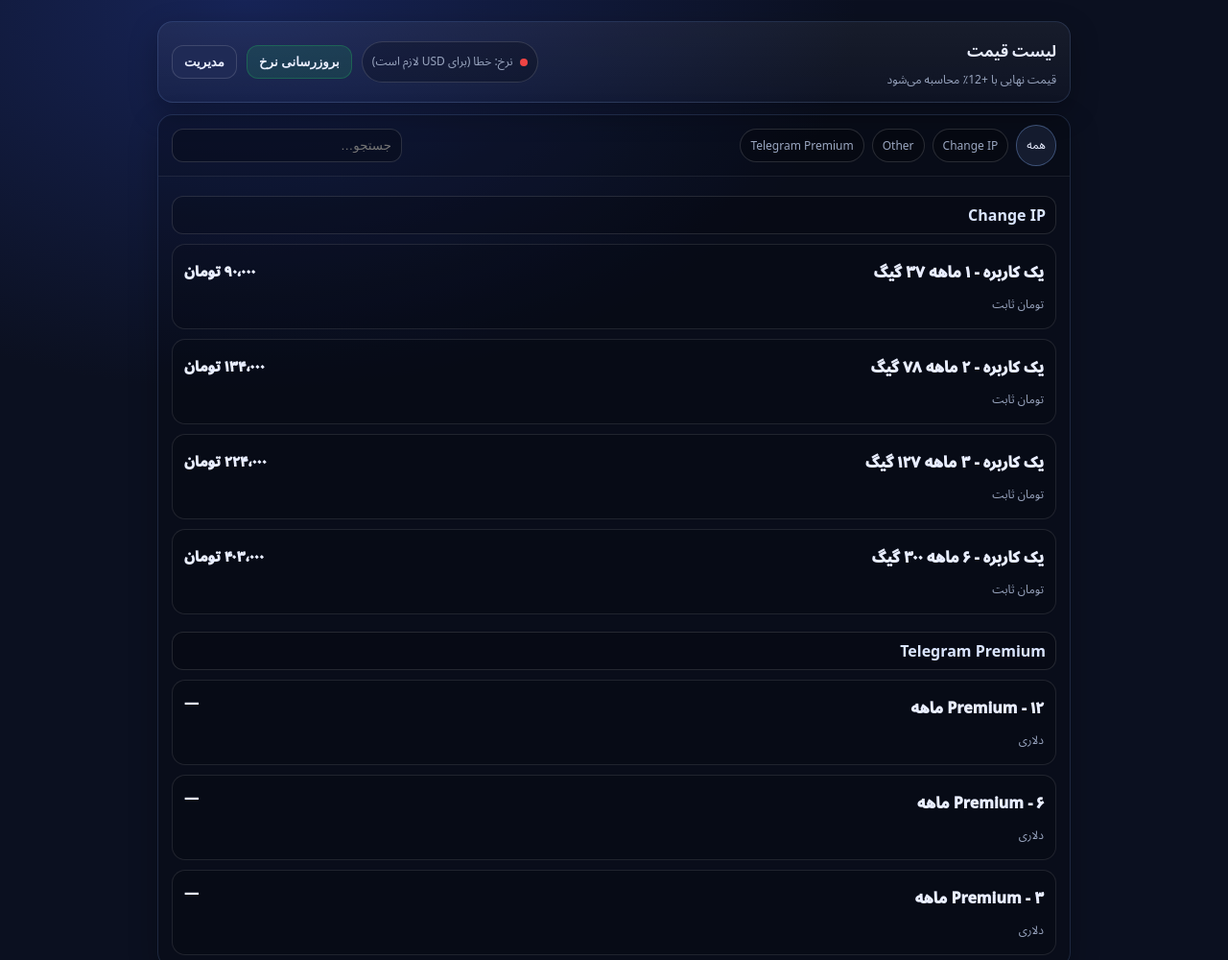
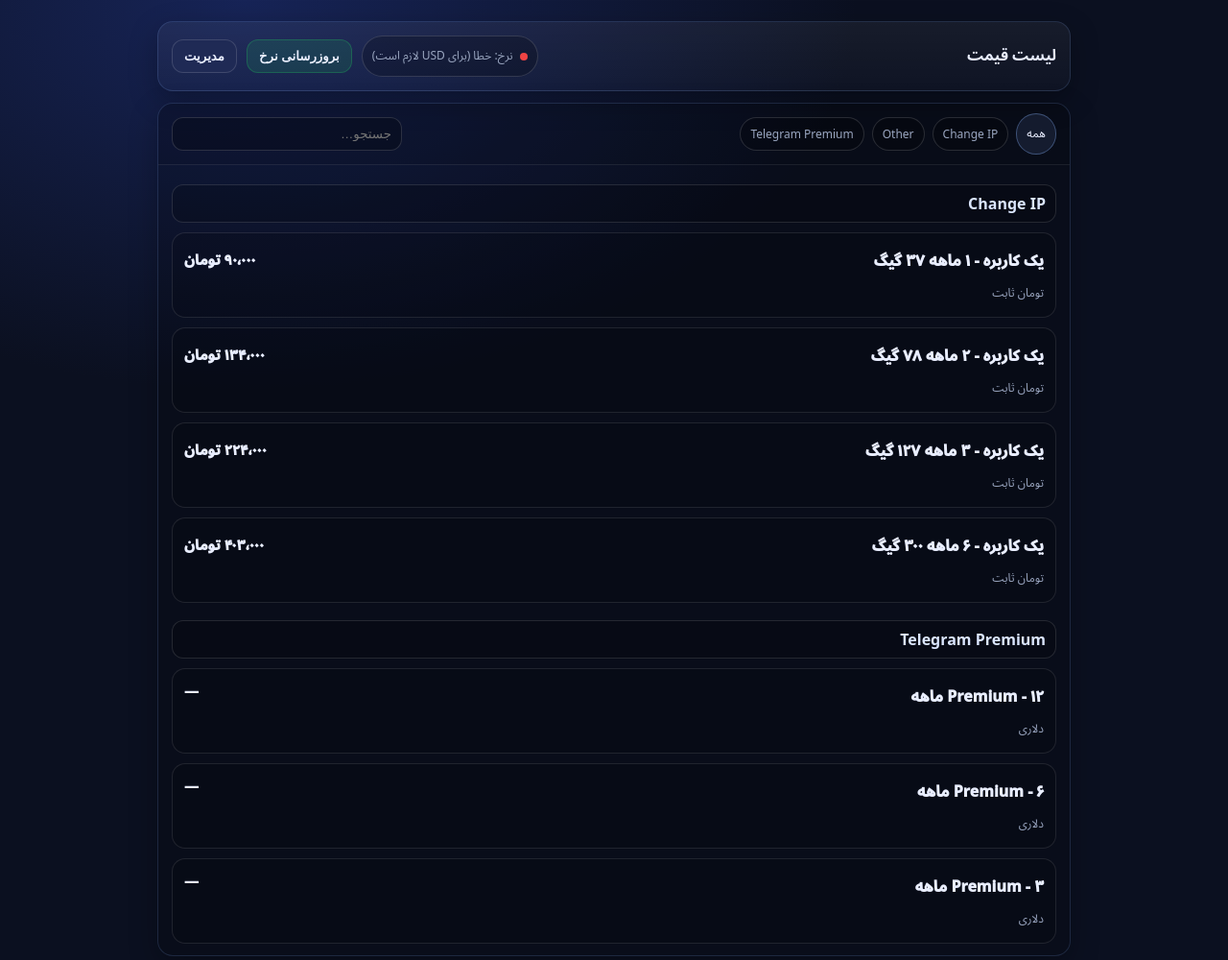
Before and after one commit to pohapada/price, a plain HTML site: page index.html in a window 1280 px wide. Shown: the top 1000 px of the page at 96% size. Drawn offline with Linux system fonts and the light colour scheme; no server answers.

Commit message:
Update index.html

```diff
--- a/index.html
+++ b/index.html
@@ -395,7 +395,7 @@
 
   function updateMarkupHint(){
     const m = safeNum(state.settings.markup, DEFAULT_MARKUP);
-    el("markupHint").textContent = `قیمت نهایی با +${m}٪ محاسبه می‌شود`;
+    el("markupHint").textContent = "";  // حذف تمام محتویات
   }
 
   function calcFinalToman(item) {
```
